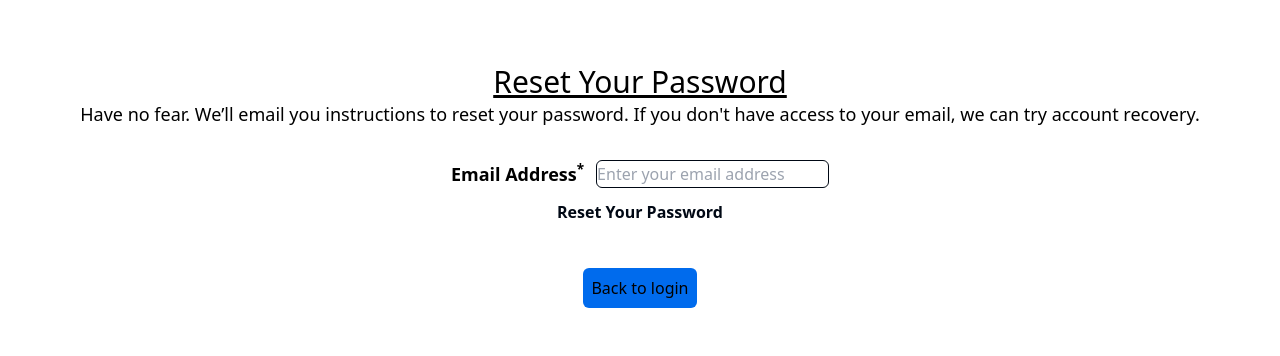
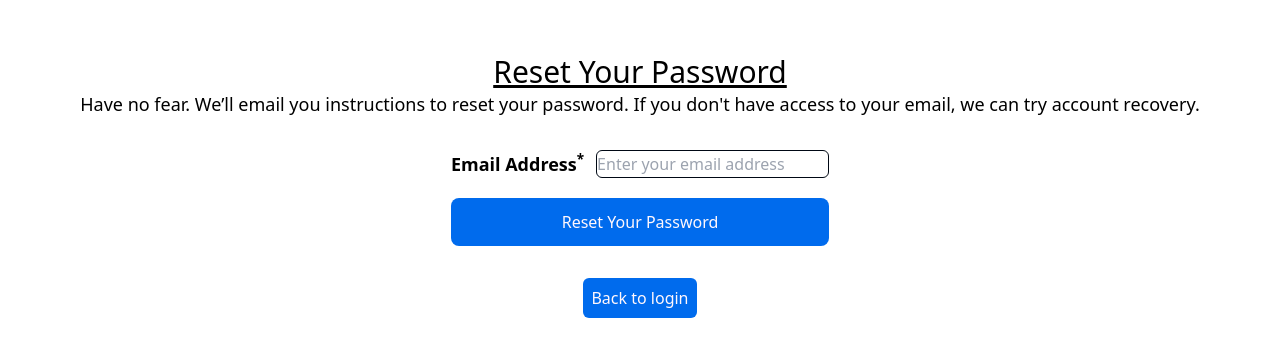
Before and after one commit to Shivam-Agg-arwal/StockVoyager, a React (Vite) app: page /forgotpassword in a window 1280 px wide. Shown: the part 214-570 px from the top of the page. Built offline with nearby package versions, Linux system fonts and the light colour scheme.

Commit message:
Show password default eye removed, Signup button made larger

```diff
--- a/src/components/authentication/ForgotPassword.jsx
+++ b/src/components/authentication/ForgotPassword.jsx
@@ -75,7 +75,7 @@ const ForgotPassword = () => {
                         </div>
                         <button
                             type="submit"
-                            className="text-black bg-yellow-50 py-3 w-full font-bold rounded-lg"
+                            className="text-white bg-theme py-3 w-full rounded-lg mt-5"
                         >
                             Reset Your Password
                         </button>
@@ -83,7 +83,7 @@ const ForgotPassword = () => {
                 ) : (
                     <div>
                         <button
-                            className="cursor-pointer w-fit h-fit p-2 bg-theme rounded-md hover:bg-grey"
+                            className="cursor-pointer w-fit h-fit p-2 bg-theme rounded-md hover:bg-grey text-white"
                             onClick={() => {
                                 sendMail();
                             }}
@@ -93,7 +93,7 @@ const ForgotPassword = () => {
                     </div>
                 )}
             </div>
-            <div className="cursor-pointer w-fit h-fit p-2 bg-theme rounded-md hover:bg-grey">
+            <div className="cursor-pointer w-fit h-fit p-2 bg-theme rounded-md hover:bg-grey text-white">
                 Back to login
             </div>
         </div>
--- a/src/index.css
+++ b/src/index.css
@@ -90,3 +90,8 @@
 @keyframes l5-2 {
   100% {top:-0.1px}
 }
+
+input::-ms-reveal,
+input::-ms-clear {
+  display: none;
+}
```
